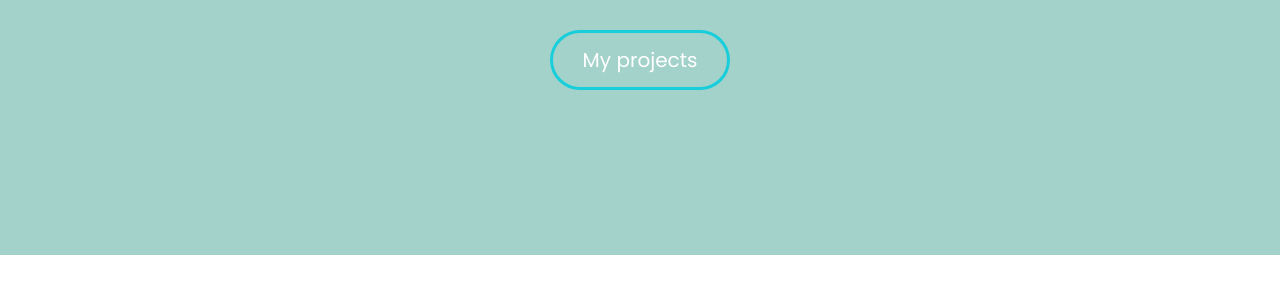
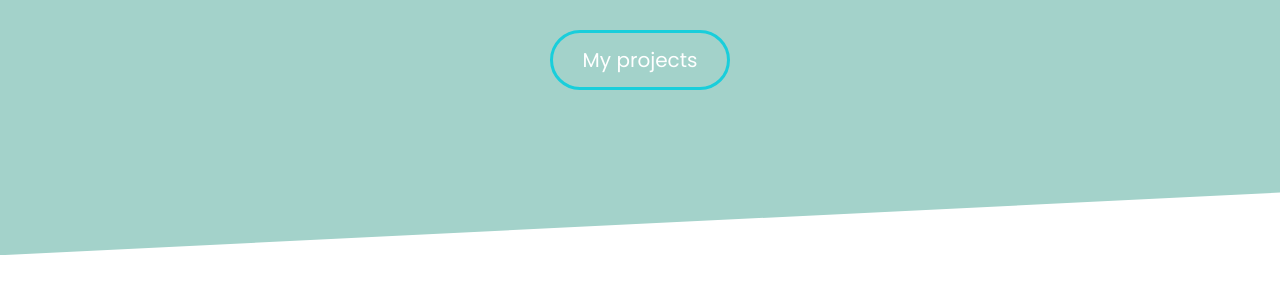
Before and after one commit to Hitesha222/Responsive-web, a plain HTML site: page index.html in a window 1280 px wide. Shown: the part 314-601 px from the top of the page. Drawn offline with nearby package versions, Linux system fonts and the light colour scheme.

Commit message:
add clip-path to hero page

```diff
--- a/src/styles.css
+++ b/src/styles.css
@@ -17,6 +17,7 @@ i {
   color: var(--primary-color);
 }
 .hero {
+  clip-path: polygon(0 0, 100% 0%, 100% 89%, 0% 100%);
   padding: 180px 0;
   background-color: var(--secondary-color);
   background-size: 100% 100%;
```
Also changed, not shown: index.html (+0 -1 lines).
